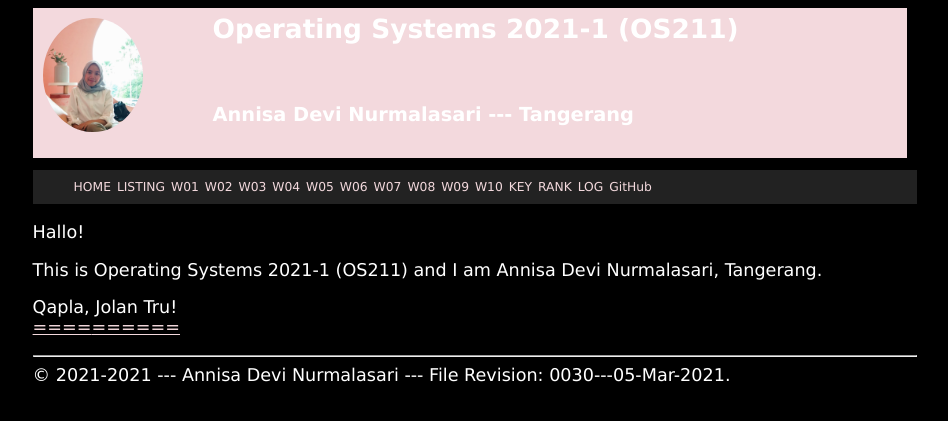
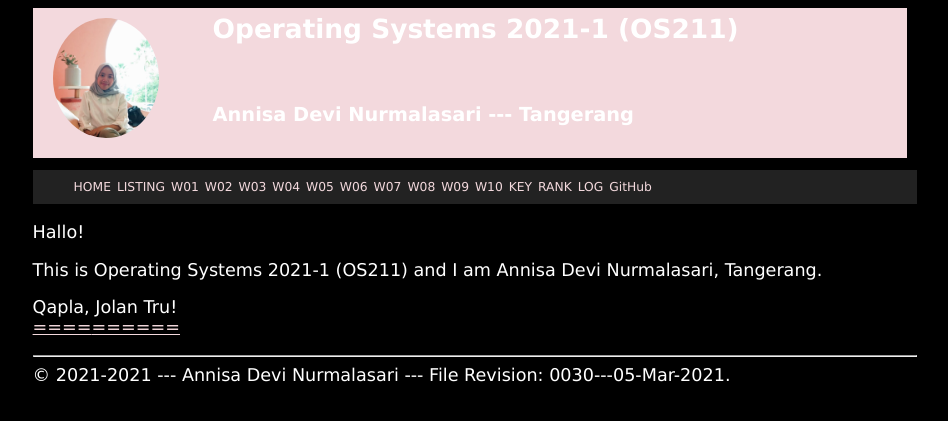
Before and after one commit to annisadevin/os211, a Jekyll site: the page built from index.md, in a window 1280 px wide. Shown: the top 421 px of the page, without its empty margins (165-1113 px from the left). Built offline with Jekyll 4.4.1, drawn with Linux system fonts in a browser that asks for light colours.

Commit message:
Update layout template

```diff
--- a/_layouts/layout.html
+++ b/_layouts/layout.html
@@ -11,7 +11,7 @@
   <header>
   <div class="row">
     <div class="column left">
-      <img src="{{ site.baseurl }}/assets/images/cbk.jpg" alt="Cicak Bin Kadal" style="width: 100px; height:114px; border-radius:50%">
+      <img src="{{ site.baseurl }}/assets/images/cbk.jpg" alt="Cicak Bin Kadal" style="margin-left:10px; width: 106px; height:120px; border-radius:50%">
     </div>
     <div class="column right1">
       {% if page.title %}{{ page.title | escape }}
```
